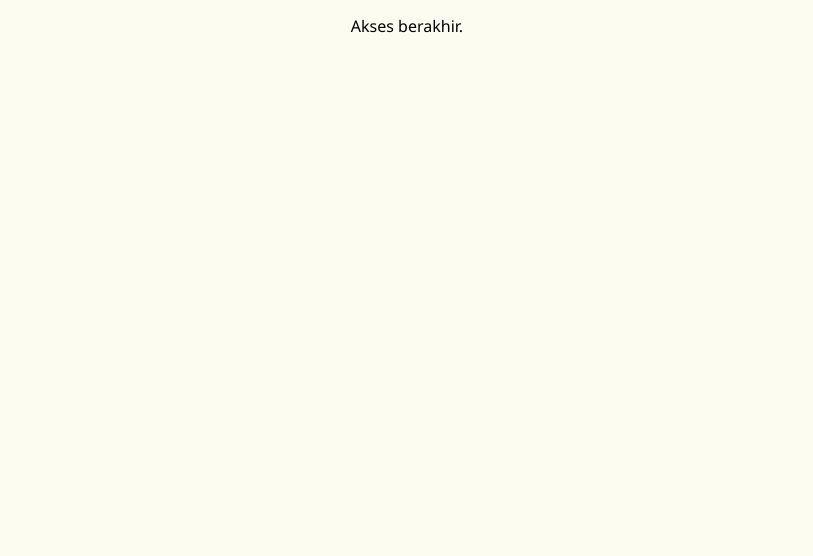
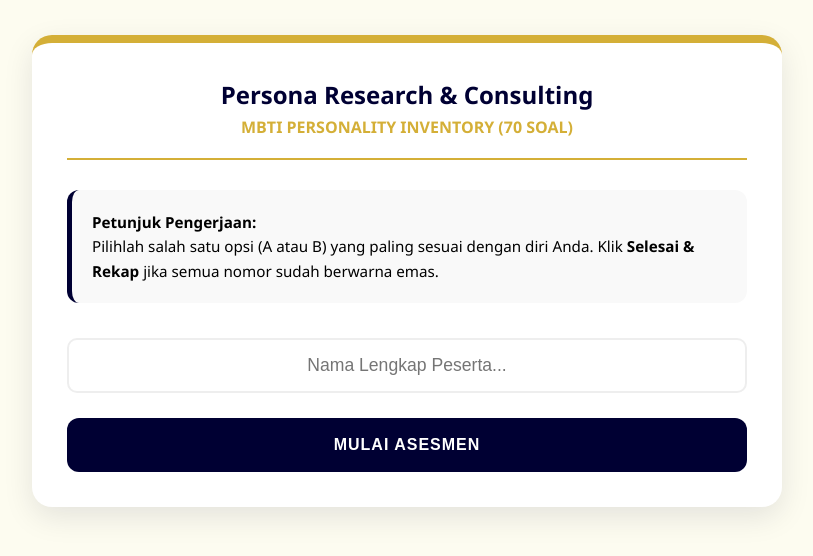
Before and after one commit to personaresearchconsulting-alt/ALTES-PSIKOLOGI-1, a plain HTML site: page mbti_altes.html in a window 1280 px wide. Shown: the whole page, without its empty margins (233-1046 px from the left). Drawn offline with Linux system fonts and the light colour scheme.

Commit message:
Update mbti_altes.html

```diff
--- a/mbti_altes.html
+++ b/mbti_altes.html
@@ -63,7 +63,7 @@
 </div>
 
 <script>
-    if (new Date() > new Date("2026-07-01")) document.body.innerHTML = "Akses berakhir.";
+    if (new Date() > new Date("2027-07-01")) document.body.innerHTML = "Akses berakhir.";
 
     const questions = [
         {q: "Pada sebuah pesta, apakah Anda:", a: "bergaul dengan banyak orang termasuk orang-orang yang baru Anda kenal, atau", b: "bergaul dengan beberapa orang yang telah Anda kenal saja."},
```
